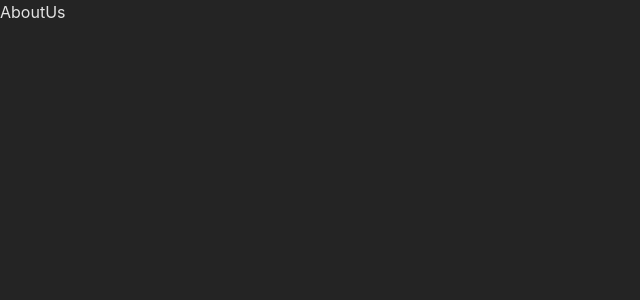
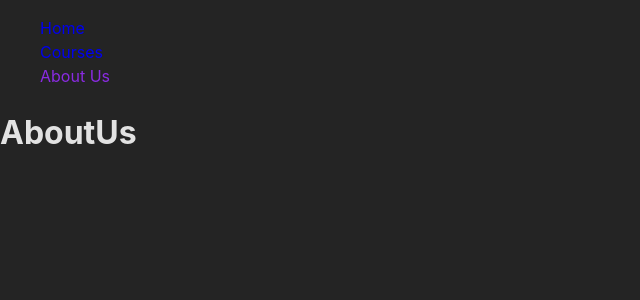
Before and after one commit to Erfanmah7/Spa-App, a React (Vite) app: page /about-us in a window 1280 px wide. Shown: the top 300 px of the page, without its empty margins (0-640 px from the left). Built offline with nearby package versions, Linux system fonts and the light colour scheme.

Commit message:
add NavBar

```diff
--- /dev/null
+++ b/src/components/NavBar.jsx
@@ -0,0 +1,22 @@
+import React from "react";
+import { NavLink } from "react-router-dom";
+function NavBar() {
+  return (
+    <div>
+      {" "}
+      <ul>
+        <li>
+          <NavLink to="/">Home</NavLink>
+        </li>
+        <li>
+          <NavLink to="/courses">Courses</NavLink>
+        </li>
+        <li>
+          <NavLink to="/about-us">About Us</NavLink>
+        </li>
+      </ul>
+    </div>
+  );
+}
+
+export default NavBar;
--- a/src/pages/AboutUs.jsx
+++ b/src/pages/AboutUs.jsx
@@ -1,9 +1,13 @@
-import React from 'react'
+import React from "react";
+import NavBar from "../components/NavBar";
 
 function AboutUs() {
   return (
-    <div>AboutUs</div>
-  )
+    <div>
+      <NavBar />
+      <h1>AboutUs</h1>
+    </div>
+  );
 }
 
-export default AboutUs
+export default AboutUs;
--- a/src/pages/Courses.jsx
+++ b/src/pages/Courses.jsx
@@ -1,9 +1,13 @@
-import React from 'react'
+import React from "react";
+import NavBar from "../components/NavBar";
 
 function Courses() {
   return (
-    <div>Courses</div>
-  )
+    <div>
+      <NavBar />
+      <h1>Courses</h1>
+    </div>
+  );
 }
 
-export default Courses
+export default Courses;
--- a/src/pages/HomePage.jsx
+++ b/src/pages/HomePage.jsx
@@ -1,20 +1,11 @@
 import React from "react";
-import { NavLink } from "react-router-dom";
+import NavBar from "../components/NavBar";
 
 function HomePage() {
   return (
     <div>
-      <ul>
-        <li>
-          <NavLink to="/">Home</NavLink>
-        </li>
-        <li>
-          <NavLink to="/courses">Courses</NavLink>
-        </li>
-        <li>
-          <NavLink to="/about-us">About Us</NavLink>
-        </li>
-      </ul>
+      <NavBar />
+      <h1>Home Page</h1>
     </div>
   );
 }
```
